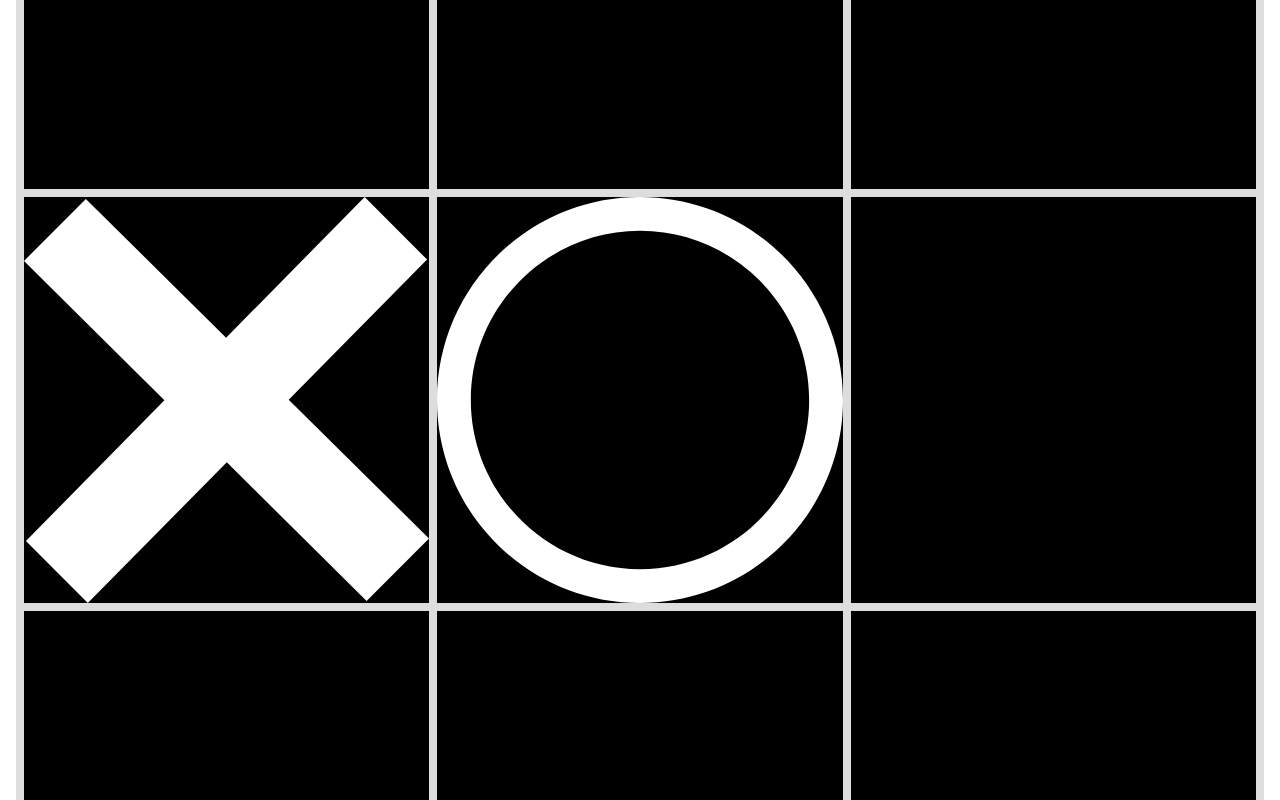
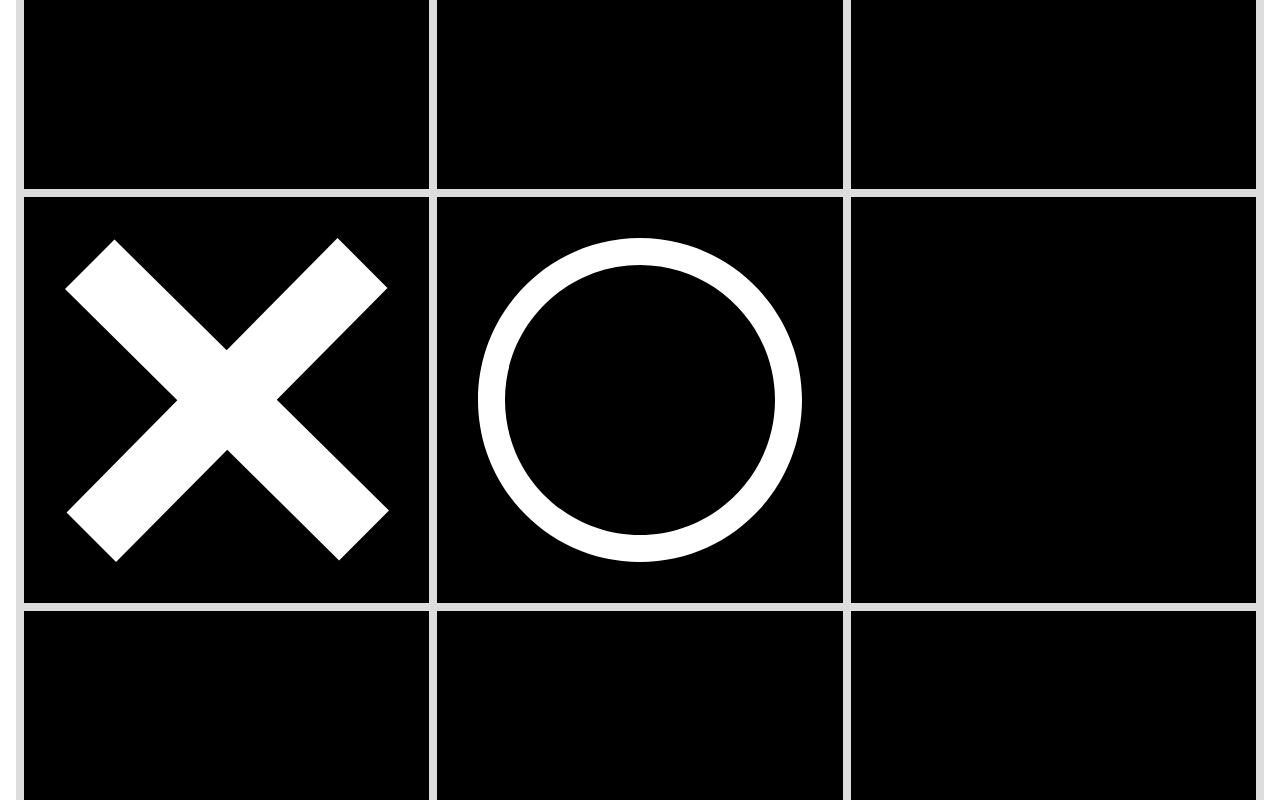
Before and after one commit to Technicalish/tactictoe, a plain HTML site: page index.html in a window 1280 px wide. Both pictures are taken after a click on the element 226 px from the left and 399 px from the top of the page. Shown: the top 800 px of the page. Drawn offline with Linux system fonts and the light colour scheme.

Commit message:
Update style.css

```diff
--- a/style.css
+++ b/style.css
@@ -25,8 +25,9 @@ html, body {
   background: #000;
 }
 #rps > div img {
+  margin: 10%;
   display: block;
   position: absolute;
-  height: 100%;
-  width: 100%;
+  height: 80%;
+  width: 80%;
 }
```
